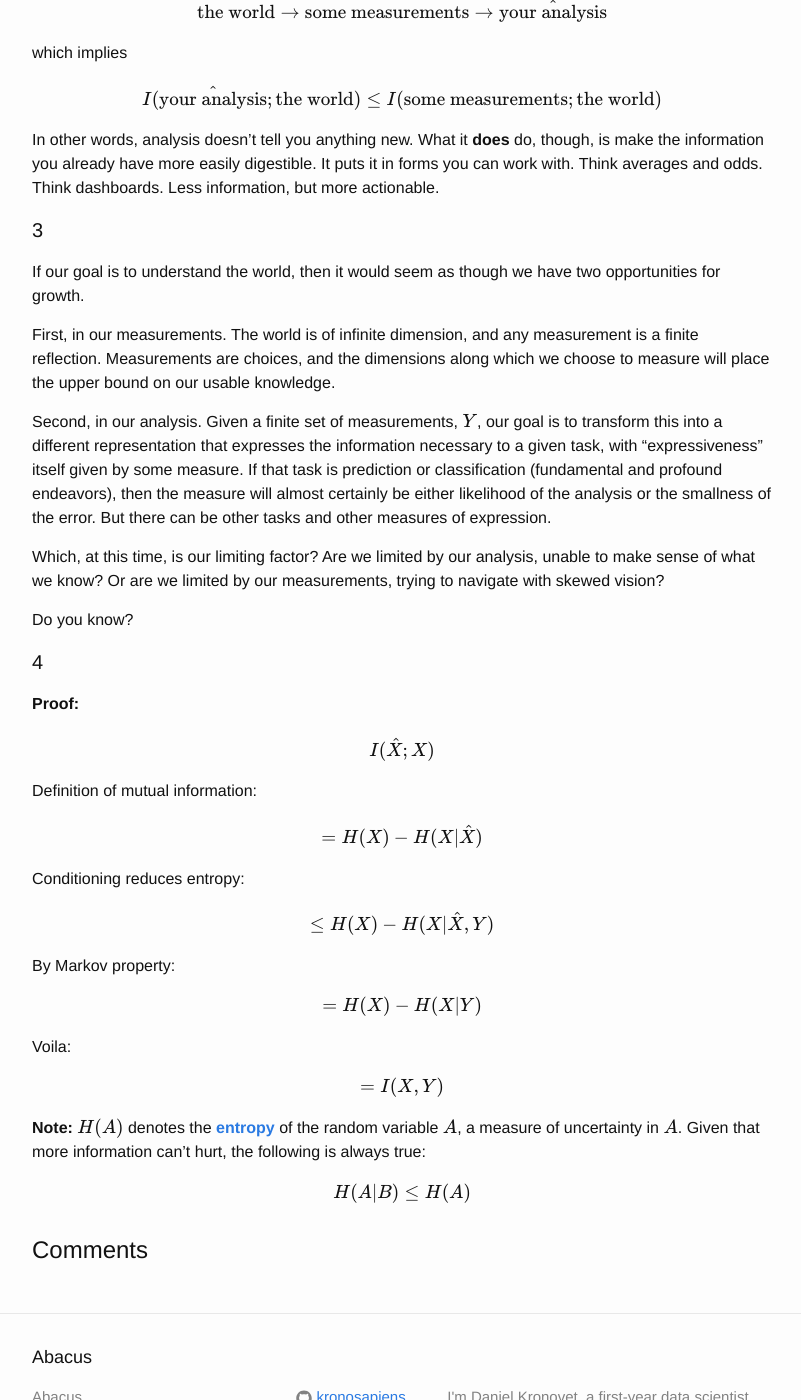
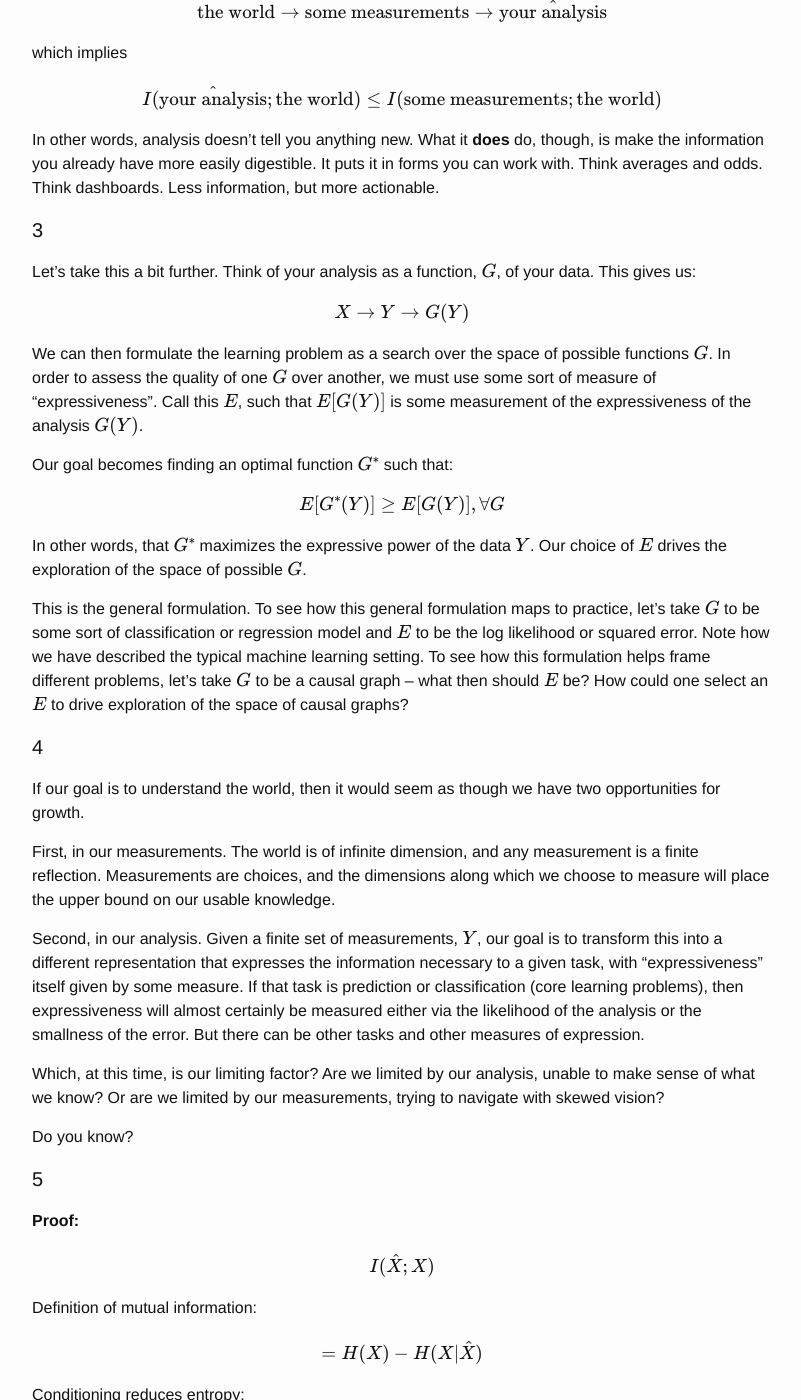
Before and after one commit to kronosapiens/kronosapiens.github.io, a Jekyll site: the page built from _posts/2016-04-16-the-problem-of-information.md, in a window 1280 px wide and 1400 px high, scrolled down 819 px. Shown: the whole window, without its empty margins (238-1039 px from the left). Built offline with Jekyll 4.4.1, drawn with Linux system fonts in a browser that asks for light colours; formulas are drawn with MathJax 3; comment, search, counter and statistics services are not loaded.

Commit message:
added section on the general learning problem

```diff
--- a/_posts/2016-04-16-the-problem-of-information.md
+++ b/_posts/2016-04-16-the-problem-of-information.md
@@ -53,17 +53,37 @@ In other words, analysis doesn't tell you anything new. What it **does** do, tho
 
 #### 3
 
+Let's take this a bit further. Think of your analysis as a function, $$G$$, of your data. This gives us:
+
+$$
+X \rightarrow Y \rightarrow G(Y)
+$$
+
+We can then formulate the learning problem as a search over the space of possible functions $$G$$. In order to assess the quality of one $$G$$ over another, we must use some sort of measure of "expressiveness". Call this $$E$$, such that $$E[G(Y)]$$ is some measurement of the expressiveness of the analysis $$G(Y)$$.
+
+Our goal becomes finding an optimal function $$G^*$$ such that:
+
+$$
+E[G^*(Y)] \geq E[G(Y)], \forall G
+$$
+
+In other words, that $$G^*$$ maximizes the expressive power of the data $$Y$$. Our choice of $$E$$ drives the exploration of the space of possible $$G$$.
+
+This is the general formulation. To see how this general formulation maps to practice, let's take $$G$$ to be some sort of classification or regression model and $$E$$ to be the log likelihood or squared error. Note how we have described the typical machine learning setting. To see how this formulation helps frame different problems, let's take $$G$$ to be a causal graph -- what then should $$E$$ be? How could one select an $$E$$ to drive exploration of the space of causal graphs?
+
+#### 4
+
 If our goal is to understand the world, then it would seem as though we have two opportunities for growth.
 
 First, in our measurements. The world is of infinite dimension, and any measurement is a finite reflection. Measurements are choices, and the dimensions along which we choose to measure will place the upper bound on our usable knowledge.
 
-Second, in our analysis. Given a finite set of measurements, $$Y$$, our goal is to transform this into a different representation that expresses the information necessary to a given task, with "expressiveness" itself given by some measure. If that task is prediction or classification (fundamental and profound endeavors), then the measure will almost certainly be either likelihood of the analysis or the smallness of the error. But there can be other tasks and other measures of expression.
+Second, in our analysis. Given a finite set of measurements, $$Y$$, our goal is to transform this into a different representation that expresses the information necessary to a given task, with "expressiveness" itself given by some measure. If that task is prediction or classification (core learning problems), then expressiveness will almost certainly be measured either via the likelihood of the analysis or the smallness of the error. But there can be other tasks and other measures of expression.
 
 Which, at this time, is our limiting factor? Are we limited by our analysis, unable to make sense of what we know? Or are we limited by our measurements, trying to navigate with skewed vision?
 
 Do you know?
 
-#### 4
+#### 5
 
 **Proof:**
 
```
